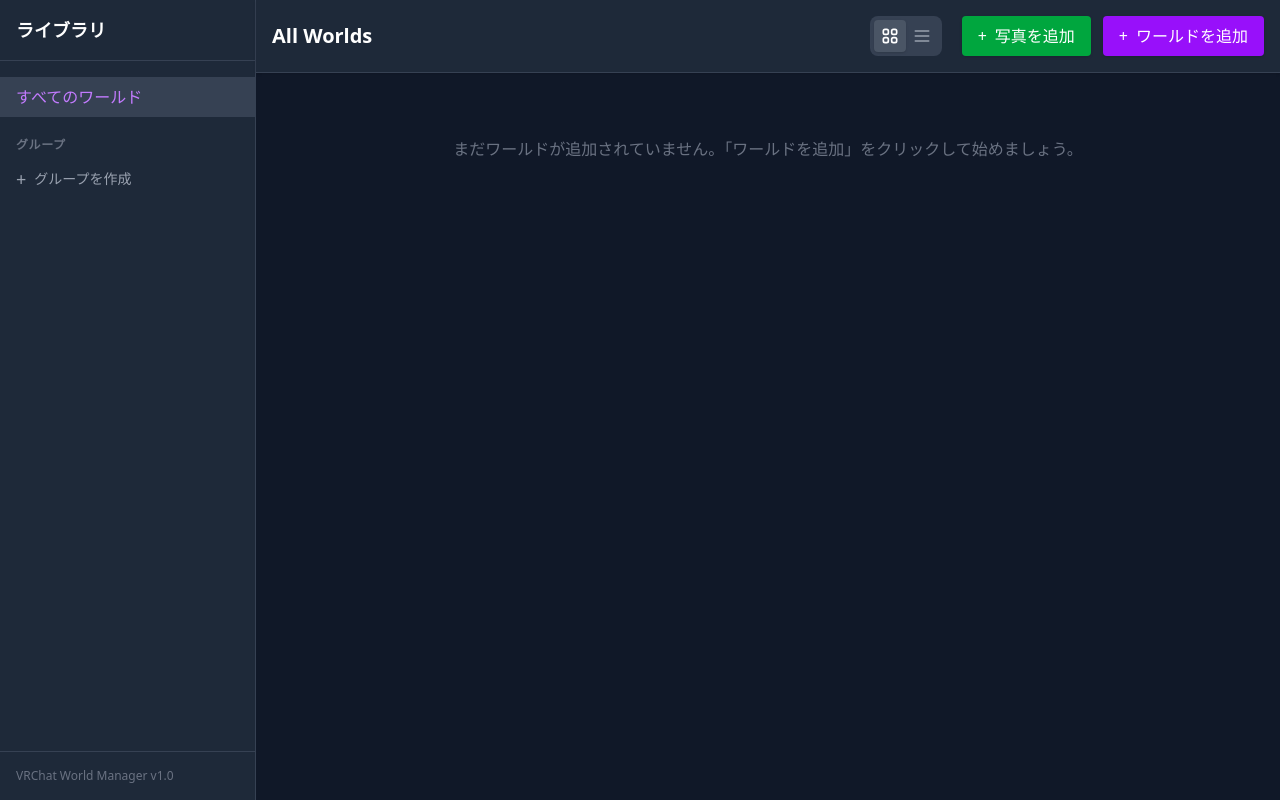
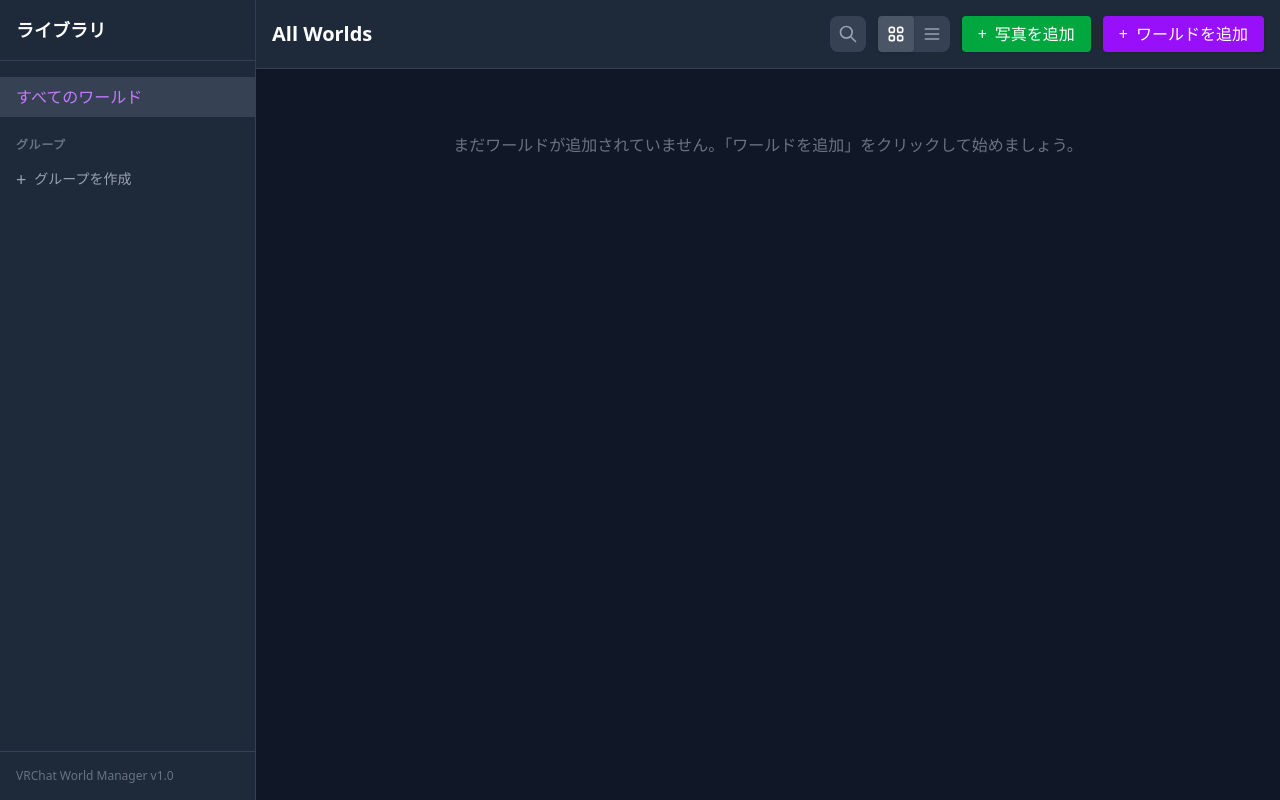
Before and after one commit to yamato3010/vrchat-world-manager, a React (Vite) app: page / in a window 1280 px wide. Built offline with nearby package versions, Linux system fonts and the light colour scheme.

Commit message:
feat: ✨ ワールド検索機能を追加

```diff
--- a/src/App.tsx
+++ b/src/App.tsx
@@ -22,6 +22,7 @@ function App() {
     const [startInEditMode, setStartInEditMode] = useState(false)
 
     const [viewMode, setViewMode] = useState<'grid' | 'list'>('grid')
+    const [searchQuery, setSearchQuery] = useState('')
 
     const handleWorldAdded = () => {
         setRefreshTrigger(prev => prev + 1)
@@ -88,6 +89,8 @@ function App() {
             refreshTrigger={refreshTrigger}
             viewMode={viewMode}
             onViewModeChange={setViewMode}
+            searchQuery={searchQuery}
+            onSearchChange={setSearchQuery}
         >
             {selectedWorldId ? (
                 <WorldDetail worldId={selectedWorldId} onBack={handleBackToList} startInEditMode={startInEditMode} />
@@ -97,6 +100,7 @@ function App() {
                     onWorldClick={handleWorldClick}
                     groupId={activeView === 'group' ? activeGroupId : undefined}
                     viewMode={viewMode}
+                    searchQuery={searchQuery}
                 />
             )}
 
--- a/src/components/Layout.tsx
+++ b/src/components/Layout.tsx
@@ -13,6 +13,8 @@ interface LayoutProps {
     refreshTrigger: number
     viewMode: 'grid' | 'list'
     onViewModeChange: (mode: 'grid' | 'list') => void
+    searchQuery: string
+    onSearchChange: (query: string) => void
 }
 
 export function Layout({
@@ -26,9 +28,12 @@ export function Layout({
     onAddPhoto,
     refreshTrigger,
     viewMode,
-    onViewModeChange
+    onViewModeChange,
+    searchQuery,
+    onSearchChange
 }: LayoutProps) {
     const [groupName, setGroupName] = useState<string>('')
+    const [searchExpanded, setSearchExpanded] = useState(false)
 
     useEffect(() => {
         const loadGroupName = async () => {
@@ -63,10 +68,33 @@ export function Layout({
                         {activeView === 'all' ? 'All Worlds' : groupName || 'Group View'}
                     </h1>
                     <div className="flex items-center gap-3">
-                        <div className="bg-gray-700 rounded-lg p-1 flex mr-2">
+                        {searchExpanded ? (
+                            <input
+                                type="text"
+                                value={searchQuery}
+                                onChange={(e) => onSearchChange(e.target.value)}
+                                onBlur={() => {
+                                    if (!searchQuery) setSearchExpanded(false)
+                                }}
+                                placeholder="ワールド名、タグ、メモで検索..."
+                                className="bg-gray-700 text-white px-3 h-9 rounded border border-gray-600 focus:border-purple-500 focus:outline-none text-sm w-64"
+                                autoFocus
+                            />
+                        ) : (
+                            <button
+                                onClick={() => setSearchExpanded(true)}
+                                className="bg-gray-700 rounded-lg h-9 w-9 flex items-center justify-center text-gray-400 hover:text-gray-200"
+                                title="検索"
+                            >
+                                <svg xmlns="http://www.w3.org/2000/svg" className="h-5 w-5" fill="none" viewBox="0 0 24 24" stroke="currentColor">
+                                    <path strokeLinecap="round" strokeLinejoin="round" strokeWidth={2} d="M21 21l-6-6m2-5a7 7 0 11-14 0 7 7 0 0114 0z" />
+                                </svg>
+                            </button>
+                        )}
+                        <div className="bg-gray-700 rounded-lg h-9 flex">
                             <button
                                 onClick={() => onViewModeChange('grid')}
-                                className={`p-1.5 rounded ${viewMode === 'grid' ? 'bg-gray-600 text-white shadow' : 'text-gray-400 hover:text-gray-200'}`}
+                                className={`px-2 rounded flex items-center justify-center ${viewMode === 'grid' ? 'bg-gray-600 text-white shadow' : 'text-gray-400 hover:text-gray-200'}`}
                                 title="グリッド表示"
                             >
                                 <svg xmlns="http://www.w3.org/2000/svg" className="h-5 w-5" fill="none" viewBox="0 0 24 24" stroke="currentColor">
@@ -75,7 +103,7 @@ export function Layout({
                             </button>
                             <button
                                 onClick={() => onViewModeChange('list')}
-                                className={`p-1.5 rounded ${viewMode === 'list' ? 'bg-gray-600 text-white shadow' : 'text-gray-400 hover:text-gray-200'}`}
+                                className={`px-2 rounded flex items-center justify-center ${viewMode === 'list' ? 'bg-gray-600 text-white shadow' : 'text-gray-400 hover:text-gray-200'}`}
                                 title="リスト表示"
                             >
                                 <svg xmlns="http://www.w3.org/2000/svg" className="h-5 w-5" fill="none" viewBox="0 0 24 24" stroke="currentColor">
@@ -85,13 +113,13 @@ export function Layout({
                         </div>
                         <button
                             onClick={onAddPhoto}
-                            className="bg-green-600 hover:bg-green-700 text-white px-4 py-2 rounded shadow transition-colors flex items-center gap-2"
+                            className="bg-green-600 hover:bg-green-700 text-white px-4 h-9 rounded shadow transition-colors flex items-center gap-2"
                         >
                             <span>+</span> 写真を追加
                         </button>
                         <button
                             onClick={onAddWorld}
-                            className="bg-purple-600 hover:bg-purple-700 text-white px-4 py-2 rounded shadow transition-colors flex items-center gap-2"
+                            className="bg-purple-600 hover:bg-purple-700 text-white px-4 h-9 rounded shadow transition-colors flex items-center gap-2"
                         >
                             <span>+</span> ワールドを追加
                         </button>
--- a/src/components/WorldList.tsx
+++ b/src/components/WorldList.tsx
@@ -6,9 +6,10 @@ interface WorldListProps {
     onWorldClick: (worldId: number, shouldEdit?: boolean) => void
     groupId?: number
     viewMode: 'grid' | 'list'
+    searchQuery: string
 }
 
-export function WorldList({ refreshTrigger, onWorldClick, groupId, viewMode }: WorldListProps) {
+export function WorldList({ refreshTrigger, onWorldClick, groupId, viewMode, searchQuery }: WorldListProps) {
     const [worlds, setWorlds] = useState<World[]>([])
     const [loading, setLoading] = useState(true)
 
@@ -56,6 +57,27 @@ export function WorldList({ refreshTrigger, onWorldClick, groupId, viewMode }: W
         }
     }
 
+    // 検索ロジック
+    const filteredWorlds = worlds.filter(world => {
+        if (!searchQuery) return true
+        const query = searchQuery.toLowerCase()
+
+        // ワールド名で検索
+        if (world.name.toLowerCase().includes(query)) return true
+
+        // 作者名で検索
+        if (world.authorName?.toLowerCase().includes(query)) return true
+
+        // メモで検索
+        if (world.userMemo?.toLowerCase().includes(query)) return true
+
+        // タグで検索
+        const tags = parseTags(world.tags)
+        if (tags.some(tag => tag.toLowerCase().includes(query))) return true
+
+        return false
+    })
+
     if (viewMode === 'list') {
         return (
             <div className="p-4">
@@ -71,7 +93,7 @@ export function WorldList({ refreshTrigger, onWorldClick, groupId, viewMode }: W
                         </tr>
                     </thead>
                     <tbody>
-                        {worlds.map((world) => {
+                        {filteredWorlds.map((world) => {
                             const tags = parseTags(world.tags)
                             return (
                                 <tr
@@ -148,7 +170,7 @@ export function WorldList({ refreshTrigger, onWorldClick, groupId, viewMode }: W
 
     return (
         <div className="grid grid-cols-1 md:grid-cols-2 lg:grid-cols-3 gap-4 p-4">
-            {worlds.map((world) => {
+            {filteredWorlds.map((world) => {
                 const tags = parseTags(world.tags)
                 return (
                     <div key={world.id} className="bg-gray-800 rounded-lg overflow-hidden shadow-lg border border-gray-700 cursor-pointer hover:border-purple-500 transition-colors">
```
